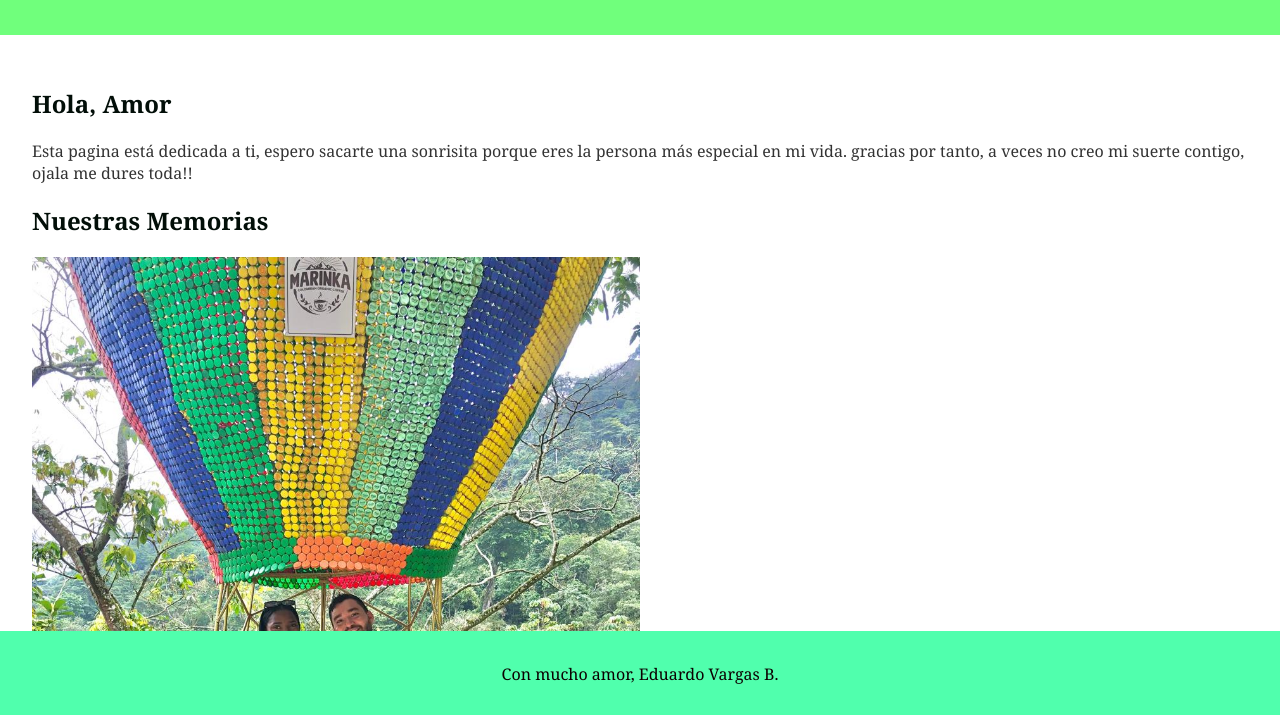
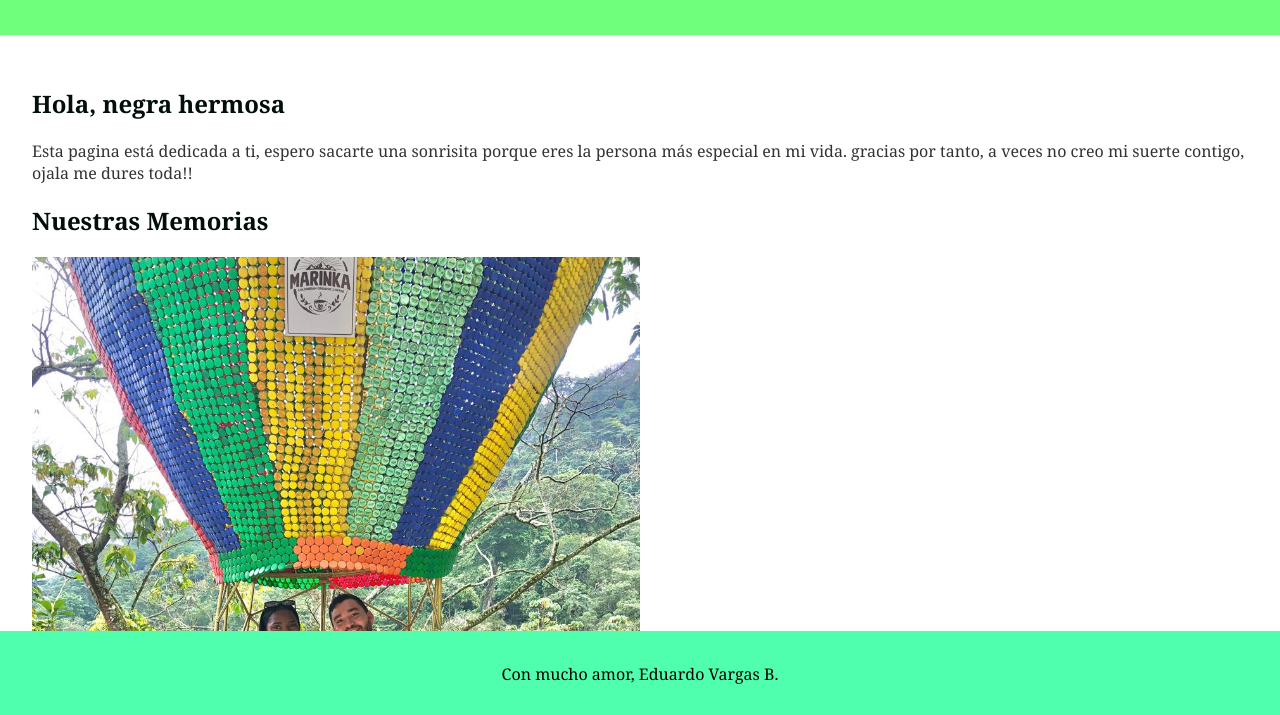
Before and after one commit to eavargasb/aniversario-DyE, a plain HTML site: page index.html in a window 1280 px wide. Shown: the part 83-798 px from the top of the page. Drawn offline with Linux system fonts and the light colour scheme.

Commit message:
Update index.html

```diff
--- a/index.html
+++ b/index.html
@@ -12,7 +12,7 @@
     </header>
     <main>
         <section id="introduction">
-            <h2>Hola, Amor</h2>
+            <h2>Hola, negra hermosa</h2>
             <p>Esta pagina está dedicada a ti, espero sacarte una sonrisita porque eres la persona más especial en mi vida. gracias por tanto, a veces no creo mi suerte contigo, ojala me dures toda!!</p>
         </section>
         <section id="gallery">
```
